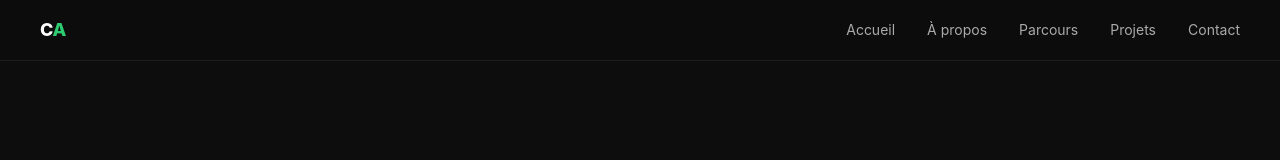
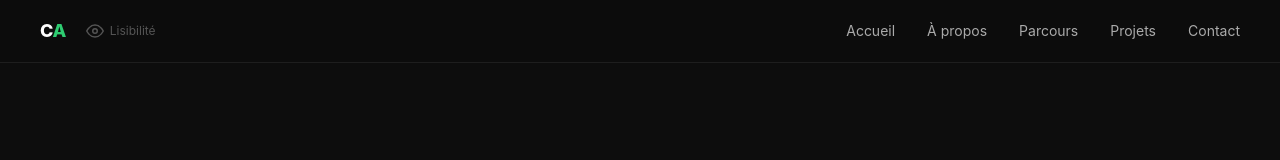
Before and after one commit to coco324/coco324.github.io, a Vue app: page / in a window 1280 px wide. Shown: the top 160 px of the page. Built offline with nearby package versions, Linux system fonts and the light colour scheme; no server answers.

Commit message:
Add lisibilité btn

```diff
--- a/src/App.vue
+++ b/src/App.vue
@@ -55,9 +55,18 @@ export default defineComponent({
     <div class="relative z-10">
       <!-- NAV -->
       <nav class="fixed top-0 left-0 right-0 z-50 flex items-center justify-between px-10 py-4 bg-[#0d0d0d]/90 backdrop-blur border-b border-[#1e1e1e]">
-        <span class="font-extrabold text-lg tracking-tight">
-          C<span class="text-[#2ecc71]">A</span>
-        </span>
+        <div class="flex items-center gap-3">
+          <span class="font-extrabold text-lg tracking-tight">
+            C<span class="text-[#2ecc71]">A</span>
+          </span>
+          <button class="flex items-center gap-1.5 px-2 py-1.5 text-[#555] hover:text-[#2ecc71] transition-colors rounded" title="Augmenter la lisibilité du texte">
+            <svg xmlns="http://www.w3.org/2000/svg" width="18" height="18" viewBox="0 0 24 24" fill="none" stroke="currentColor" stroke-width="2" stroke-linecap="round" stroke-linejoin="round">
+              <path d="M1 12s4-8 11-8 11 8 11 8-4 8-11 8-11-8-11-8z"></path>
+              <circle cx="12" cy="12" r="3"></circle>
+            </svg>
+            <span class="text-xs hidden sm:inline">Lisibilité</span>
+          </button>
+        </div>
         <div class="hidden md:flex gap-8 text-sm text-[#aaa]">
           <a v-for="link in navLinks" :key="link.label" :href="link.href" class="hover:text-white ">
             {{ link.label }}
```
